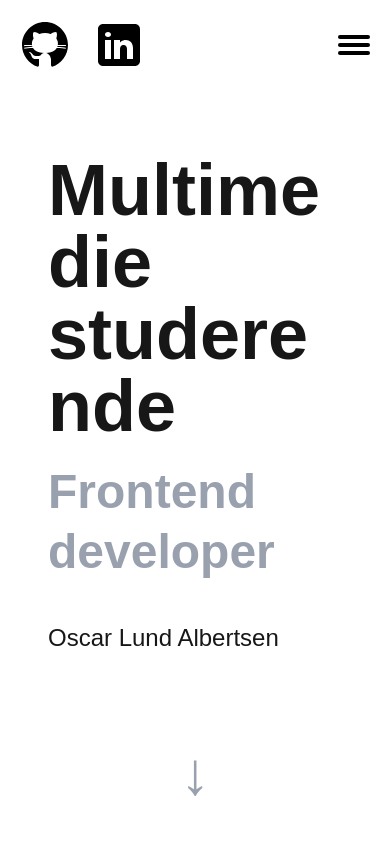
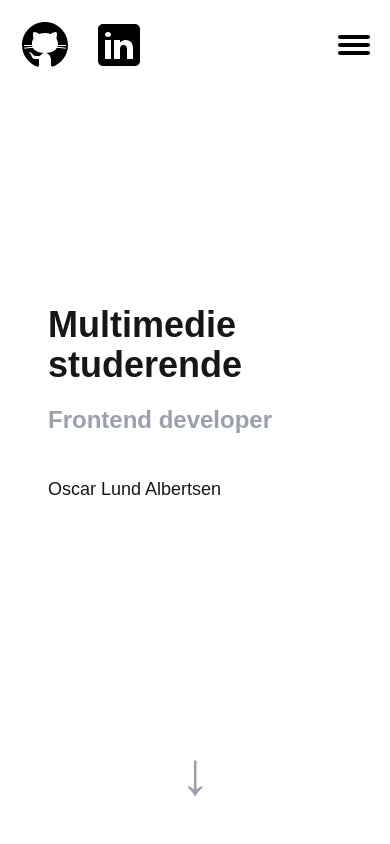
Before and after one commit to oscarlund121/praktik-digital, a Next.js app: page / in a window 390 px wide. Shown: the top 844 px of the page. Built offline with nearby package versions, Linux system fonts and the light colour scheme; a web font is replaced by a local one.

Commit message:
font-size

```diff
--- a/src/app/components/Hero.jsx
+++ b/src/app/components/Hero.jsx
@@ -2,13 +2,13 @@ const Hero = ({}) => {
   return (
     <section className="min-h-screen flex flex-col justify-center px-12 pt-1 relative">
       <div className="mb-10 ">
-        <h1 className="text-7xl md:text-9xl font-bold break-words max-w-full mb-5">
+        <h1 className="text-4xl md:text-9xl font-bold break-words max-w-full mb-5">
           Multimedie studerende
         </h1>
-        <h1 className="text-5xl md:text-7xl font-bold leading-tight text-gray-400 mb-10">
+        <h1 className="text-2xl md:text-7xl font-bold leading-tight text-gray-400 mb-10">
           Frontend developer
         </h1>
-        <h3 className="text-2xl md:text-4xl mt-4">Oscar Lund Albertsen</h3>
+        <h3 className="text-lg md:text-4xl mt-4">Oscar Lund Albertsen</h3>
       </div>
       <div className="absolute bottom-10 left-1/2 transform -translate-x-1/2">
         <a href="#about" className="text-6xl text-gray-400">
```
